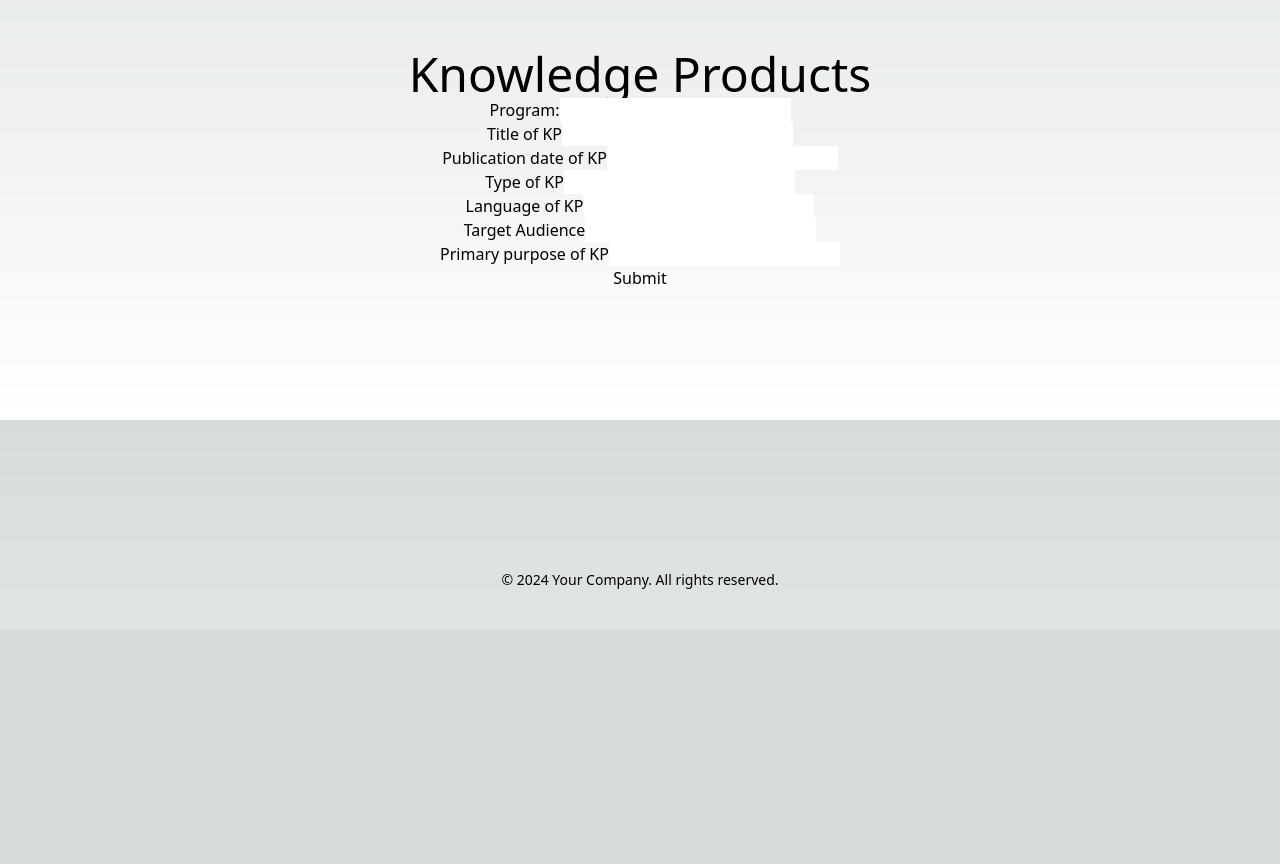
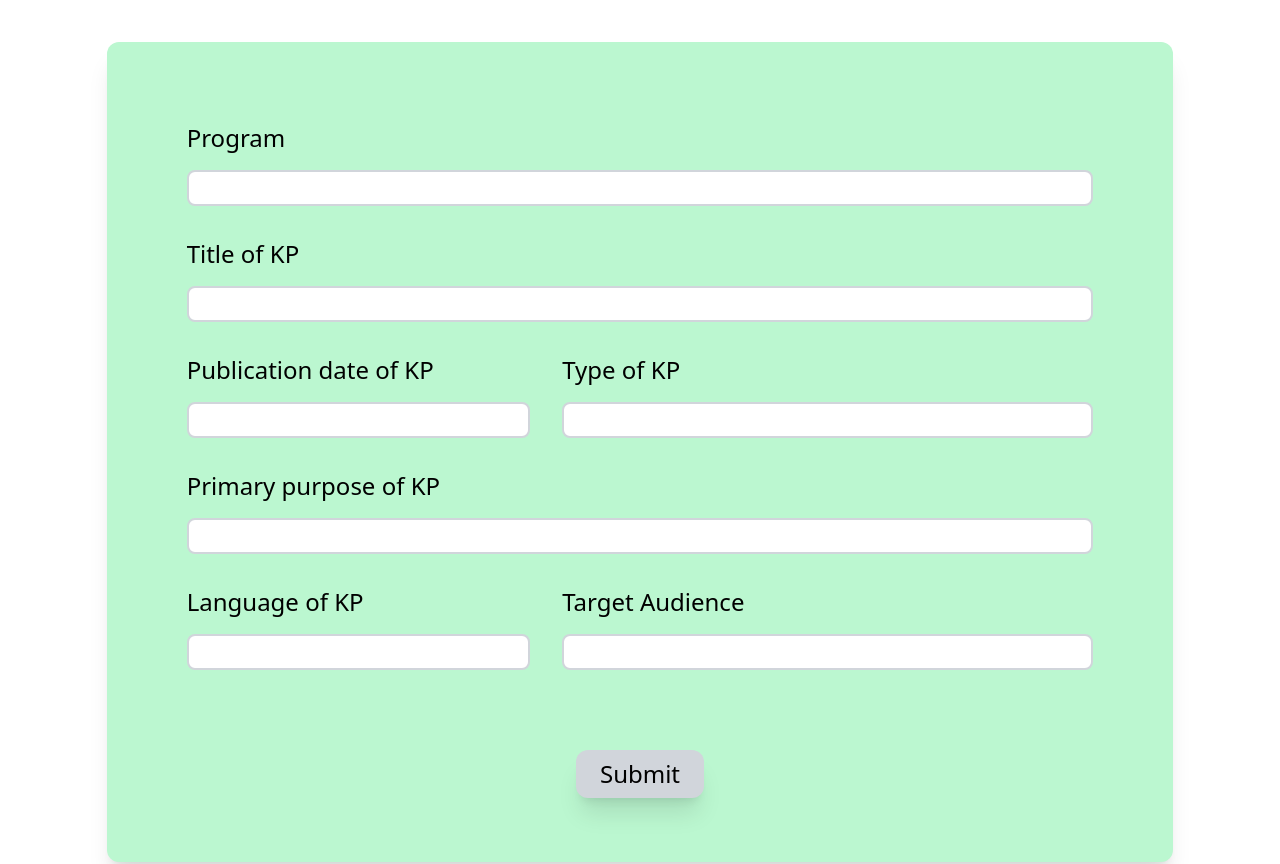
Before and after one commit to rosennabs/surveysalud, a Next.js app: page /knowledge_products in a window 1280 px wide. Shown: the part 380-1244 px from the top of the page. Before the commit the page ends 1010 px from the top, so only its background shows below. Built offline with nearby package versions, Linux system fonts and the light colour scheme.

Commit message:
Style KP form

```diff
--- a/src/app/globals.css
+++ b/src/app/globals.css
@@ -21,7 +21,6 @@ body {
   background: linear-gradient(
       to bottom,
       transparent,
-      rgb(var(--background-end-rgb))
     )
     rgb(var(--background-start-rgb));
 }
--- a/src/app/knowledge_products/page.tsx
+++ b/src/app/knowledge_products/page.tsx
@@ -1,7 +1,7 @@
-'use client'
+"use client";
 
-import React from 'react';
-import { Formik, Form, Field, ErrorMessage } from 'formik';
+import React from "react";
+import { Formik, Form, Field, ErrorMessage } from "formik";
 
 //Define types for form values
 interface FormValues {
@@ -15,108 +15,144 @@ interface FormValues {
 }
 
 const program: string[] = [
-  'Rural health care',
-  'Leadership capacity building',
-  'Indigenous services',
-  'Long term care',
-  'Primary care intervention'
+  "Rural health care",
+  "Leadership capacity building",
+  "Indigenous services",
+  "Long term care",
+  "Primary care intervention",
 ];
 
-const kp_type: string[] = [
-  'Webinar',
-  'Poster',
-  'Article',
-  'Blog'
-];
+const kp_type: string[] = ["Webinar", "Poster", "Article", "Blog"];
 
-const language: string[] = [
-  'English',
-  'French',
-  'Both',
-  'Others'
-];
+const language: string[] = ["English", "French", "Both", "Others"];
 
 const kp_audience: string[] = [
-  'Frontline workers',
-  'Patients',
-  'General public',
-  'Caregivers'
-
+  "Frontline workers",
+  "Patients",
+  "General public",
+  "Caregivers",
 ];
 
 const kp_purpose: string[] = [
-  'Capacity building',
-  'Information dissemination',
-  'Public health campaign',
-  'Health promotion'
-
+  "Capacity building",
+  "Information dissemination",
+  "Public health campaign",
+  "Health promotion",
 ];
-
 
 const initialValues: FormValues = {
   program: [],
-  title: '',
-  date: '',
+  title: "",
+  date: "",
   type: [],
   language: [],
   audience: [],
-  purpose: []
+  purpose: [],
 };
 
 function Knowledge_Products() {
   return (
-    <div className='flex flex-col items-center justify-center min-h-screen' >
-      <h1 className='text-5xl'>Knowledge Products</h1>
+    <div className=" w-full pt-40 flex flex-col items-center">
+      <h1 className="text-5xl pb-16">Knowledge Products</h1>
+
+      <div className="flex flex-col items-center justify-center bg-green-200 p-16 w-5/6 shadow-xl rounded-xl">
         <Formik
           initialValues={initialValues}
           onSubmit={(values, actions) => {
             actions.setSubmitting(false);
-
           }}
         >
-        <Form className='flex flex-col items-center justify-center'>
-          <div>
-            <label htmlFor='program'>Program:</label>
-            <Field id='program' name='program' />
+          <Form className="flex flex-wrap text-2xl">
+            <div className="flex flex-col p-4 w-full">
+              <label htmlFor="program" className="pb-4">
+                Program
+              </label>
+              <Field
+                className="border-solid border-2 border-gray-300 w-full rounded-lg"
+                id="program"
+                name="program"
+              />
             </div>
 
-          <div>
-            <label htmlFor='title'>Title of KP</label>
-            <Field id='title' name='title' />
+            <div className="flex flex-col p-4 w-full">
+              <label htmlFor="title" className="pb-4">
+                Title of KP
+              </label>
+              <Field
+                className="border-solid border-2 border-gray-300 w-full rounded-lg"
+                id="title"
+                name="title"
+              />
             </div>
 
-          <div>
-            <label htmlFor='date'>Publication date of KP</label>
-            <Field id='date' name='date' />
+            <div className="flex felx-row w-full">
+              <div className="flex flex-col p-4 w-2/5">
+                <label htmlFor="date" className="pb-4">
+                  Publication date of KP
+                </label>
+                <Field
+                  className="border-solid border-2 border-gray-300 w-full rounded-lg"
+                  id="date"
+                  name="date"
+                />
               </div>
 
-          <div>
-            <label htmlFor='kp_type'>Type of KP</label>
-            <Field id='kp_type' name='kp_type' />
+              <div className="flex flex-col p-4 w-3/5">
+                <label htmlFor="kp_type" className="pb-4">
+                  Type of KP
+                </label>
+                <Field
+                  className="border-solid border-2 border-gray-300 w-full rounded-lg"
+                  id="kp_type"
+                  name="kp_type"
+                />
+              </div>
             </div>
 
-          <div>
-            <label htmlFor='language'>Language of KP</label>
-            <Field id='language' name='language' />
+            <div className="flex flex-col p-4 w-full">
+              <label htmlFor="purpose" className="pb-4">
+                Primary purpose of KP
+              </label>
+              <Field
+                className="border-solid border-2 border-gray-300 w-full rounded-lg"
+                id="purpose"
+                name="purpose"
+              />
             </div>
 
-          <div>
-            <label htmlFor='audience'>Target Audience</label>
-            <Field id='audience' name='audience' />
+            <div className="flex felx-row w-full">
+              <div className="flex flex-col p-4 w-2/5">
+                <label htmlFor="language" className="pb-4">
+                  Language of KP
+                </label>
+                <Field
+                  className="border-solid border-2 border-gray-300 w-full rounded-lg"
+                  id="language"
+                  name="language"
+                />
               </div>
 
-          <div>
-            <label htmlFor='purpose'>Primary purpose of KP</label>
-            <Field id='purpose' name='purpose' />
+              <div className="flex flex-col p-4 w-3/5">
+                <label htmlFor="audience" className="pb-4">
+                  Target Audience
+                </label>
+                <Field
+                  className="border-solid border-2 border-gray-300 w-full rounded-lg"
+                  id="audience"
+                  name="audience"
+                />
+              </div>
             </div>
 
-          <button type='submit'> Submit </button>
+            <div className='flex w-full justify-center pt-16'>
+              <button className='py-2 px-6 bg-gray-300 rounded-xl shadow-xl' type="submit"> Submit </button>
+            </div>
+
 
           </Form>
-
         </Formik>
       </div>
-
+    </div>
   );
 }
 
--- a/src/app/layout.tsx
+++ b/src/app/layout.tsx
@@ -44,7 +44,7 @@ export default function RootLayout({
         {children}
 
         <footer>
-          <p className="text-sm mb-10">© 2024 Your Company. All rights reserved.</p>
+          <p className="text-sm my-10">© 2024 Your Company. All rights reserved.</p>
         </footer>
       </body>
     </html>
--- a/src/app/page.tsx
+++ b/src/app/page.tsx
@@ -3,7 +3,7 @@ import Image from "next/image";
 
 export default function Home() {
   return (
-    <div className="flex flex-col items-center justify-center min-h-screen">
+    <div className="flex flex-col items-center justify-center h-screen">
       <div className="flex place-items-center before:absolute before:h-[300px] before:w-full before:-translate-x-1/2 before:rounded-full before:bg-gradient-radial before:from-white before:to-transparent before:blur-2xl before:content-[''] after:absolute after:-z-20 after:h-[180px] after:w-full after:translate-x-1/3 after:bg-gradient-conic after:from-sky-200 after:via-blue-200 after:blur-2xl after:content-[''] before:dark:bg-gradient-to-br before:dark:from-transparent before:dark:to-blue-700 before:dark:opacity-10 after:dark:from-sky-900 after:dark:via-[#0141ff] after:dark:opacity-40 sm:before:w-[480px] sm:after:w-[240px] before:lg:h-[360px]">
        <h1 className="text-6xl text-black">PMBASE</h1>
       </div>
```
Lines whose indentation alone changed are shown as unchanged.
